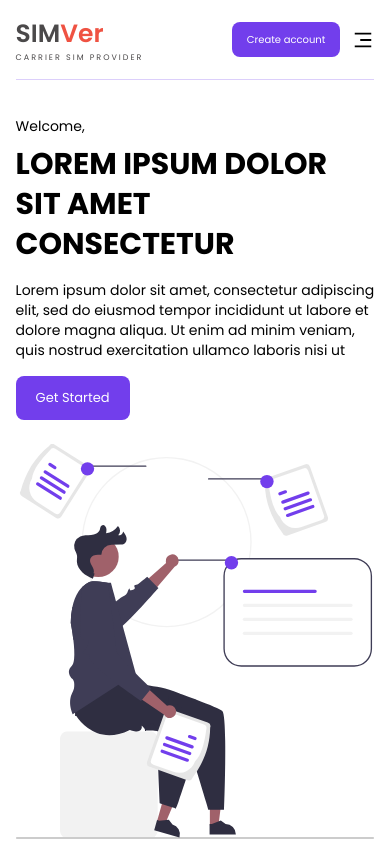
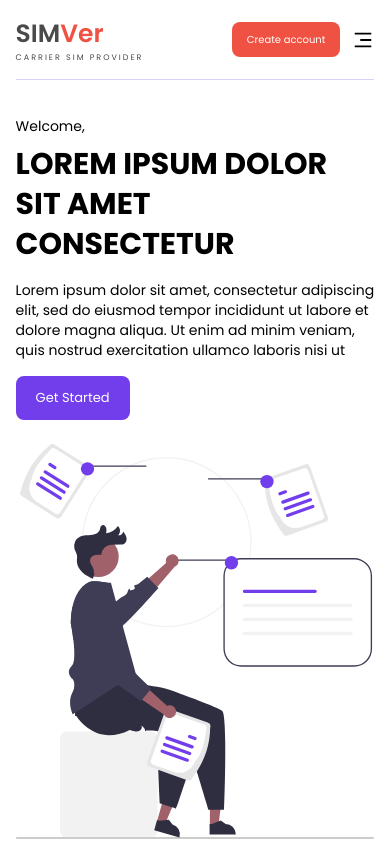
Before and after one commit to emmyzee45/simver-frontend, a React (Create React App) app: page / in a window 390 px wide. Built offline with nearby package versions, Linux system fonts and the light colour scheme.

Commit message:
Update index.js

```diff
--- a/src/components/navbar/index.js
+++ b/src/components/navbar/index.js
@@ -17,7 +17,7 @@ const Navbar = () => {
         </h6>
       </div>
       <div className="sm:hidden flex gap-3 items-center">
-        <button className="px-[15px] py-[10px] rounded-[8px] sm:text-[13px] text-[10px] bg-[#723EEC] text-white">
+        <button className="px-[15px] py-[10px] rounded-[8px] sm:text-[13px] text-[10px] bg-[#EF5242] text-white">
           Create account
         </button>
         <RiMenu3Line className="text-black text-[22px]" />
```
